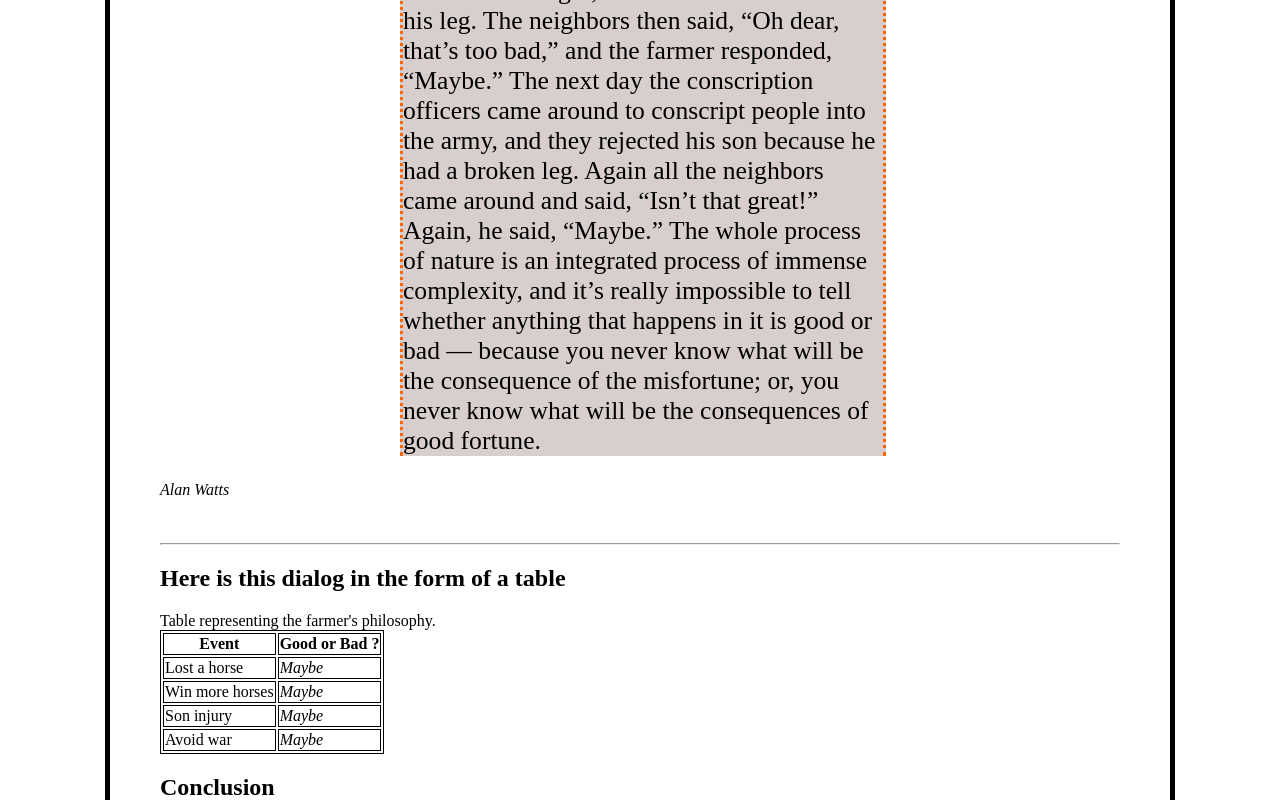
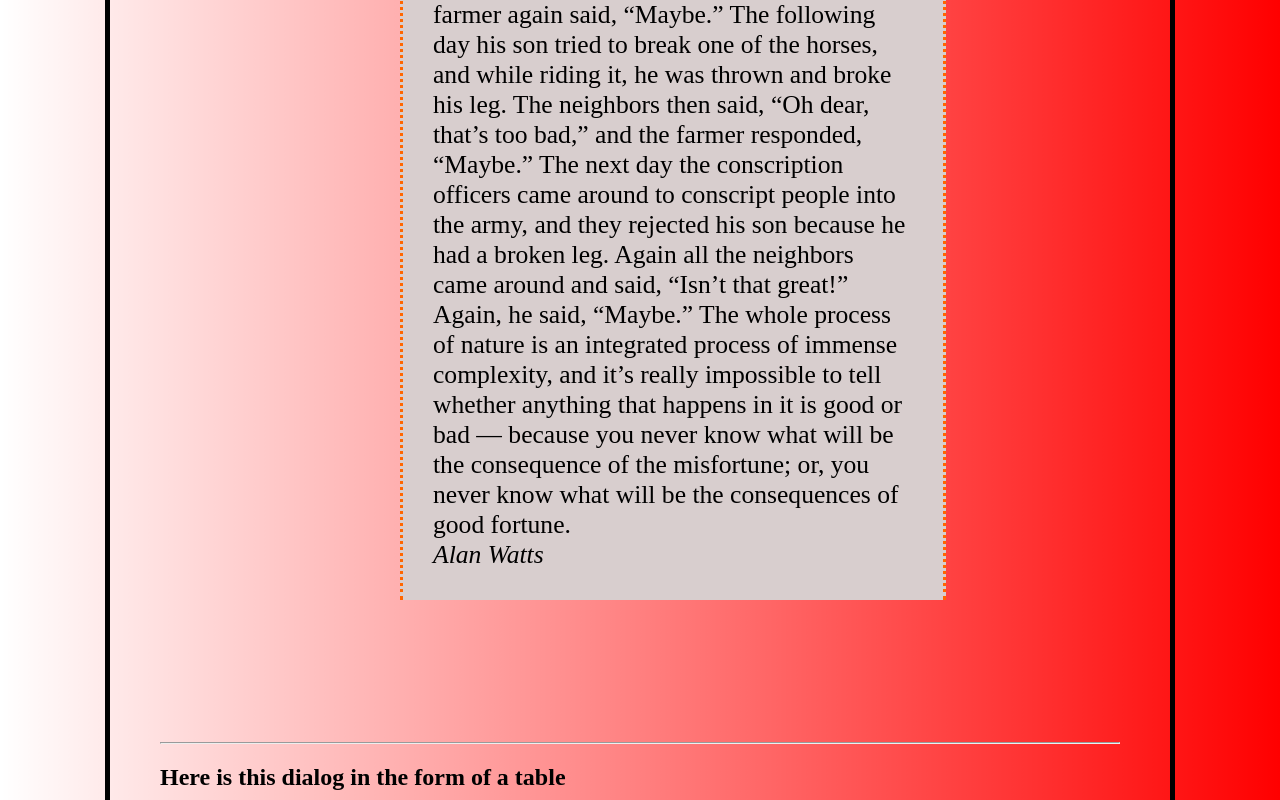
Before and after one commit to nicplackle/progressive-enhancement, a plain HTML site: page index.html in a window 1280 px wide. Shown: the part 1100-1900 px from the top of the page. Drawn offline with Linux system fonts and the light colour scheme.

Commit message:
added background gradient

```diff
--- a/index.html
+++ b/index.html
@@ -6,6 +6,8 @@
     <title>Story of the Chinese farmer</title>
     <link rel="stylesheet" href="style.css">
 </head>
+
+
 <body>
     <header>
         <h1>The Story of the Chinese Farmer</h1>
@@ -26,9 +28,10 @@
 
     The following day his son tried to break one of the horses, and while riding it, he was thrown and broke his leg. The neighbors then said, “Oh dear, that’s too bad,” and the farmer responded, “Maybe.” The next day the conscription officers came around to conscript people into the army, and they rejected his son because he had a broken leg. Again all the neighbors came around and said, “Isn’t that great!” Again, he said, “Maybe.”
 
-    The whole process of nature is an integrated process of immense complexity, and it’s really impossible to tell whether anything that happens in it is good or bad — because you never know what will be the consequence of the misfortune; or, you never know what will be the consequences of good fortune.</blockquote>
+    The whole process of nature is an integrated process of immense complexity, and it’s really impossible to tell whether anything that happens in it is good or bad — because you never know what will be the consequence of the misfortune; or, you never know what will be the consequences of good fortune.
+    <br>
+    <i>Alan Watts</i></blockquote>
 
-    <i>Alan Watts</i>
     <br>
     <br>
     <br>
@@ -76,4 +79,5 @@
             <a href="https://wellsbaum.blog/2018/01/27/alan-watts-the-story-of-the-chinese-farmer/" target="_blank">this</a>
             this</a> article</footer></div>
 </body>
+
 </html>
--- a/style.css
+++ b/style.css
@@ -1,7 +1,8 @@
 body {width: 75%;
     border: 5px solid rgb(0, 0, 0);
     padding: 50px;
-    margin: auto;}
+    margin: auto;
+    background-image: linear-gradient(to right, rgba(255,0,0,0),rgba(255,0,0,1))}
 p {font-family: "Tims New Roman" serif;
     color: rgb(37, 35, 35);
     letter-spacing: 2px}
@@ -9,6 +10,9 @@ blockquote {font-size: 160%;
     width: 50%;
     margin-left: 240px;
     margin-right: 240px;
+    margin-top: 80px;
+    margin-bottom: 80px;
+    padding: 30px;
     background: rgb(216, 206, 206);
     border-left: 3px dotted rgb(255, 102, 0);
     border-right: 3px dotted rgb(255, 102, 0);}
```
